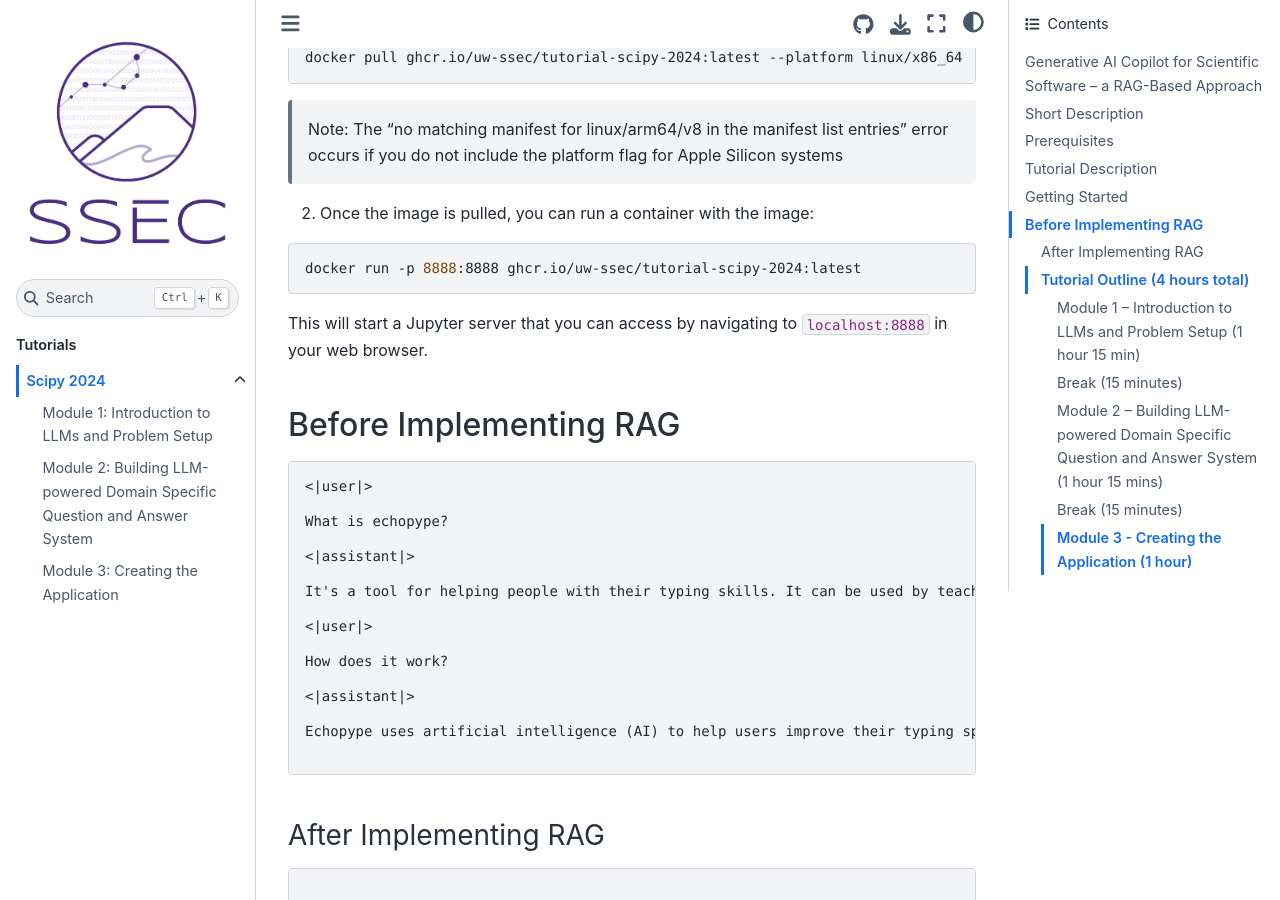
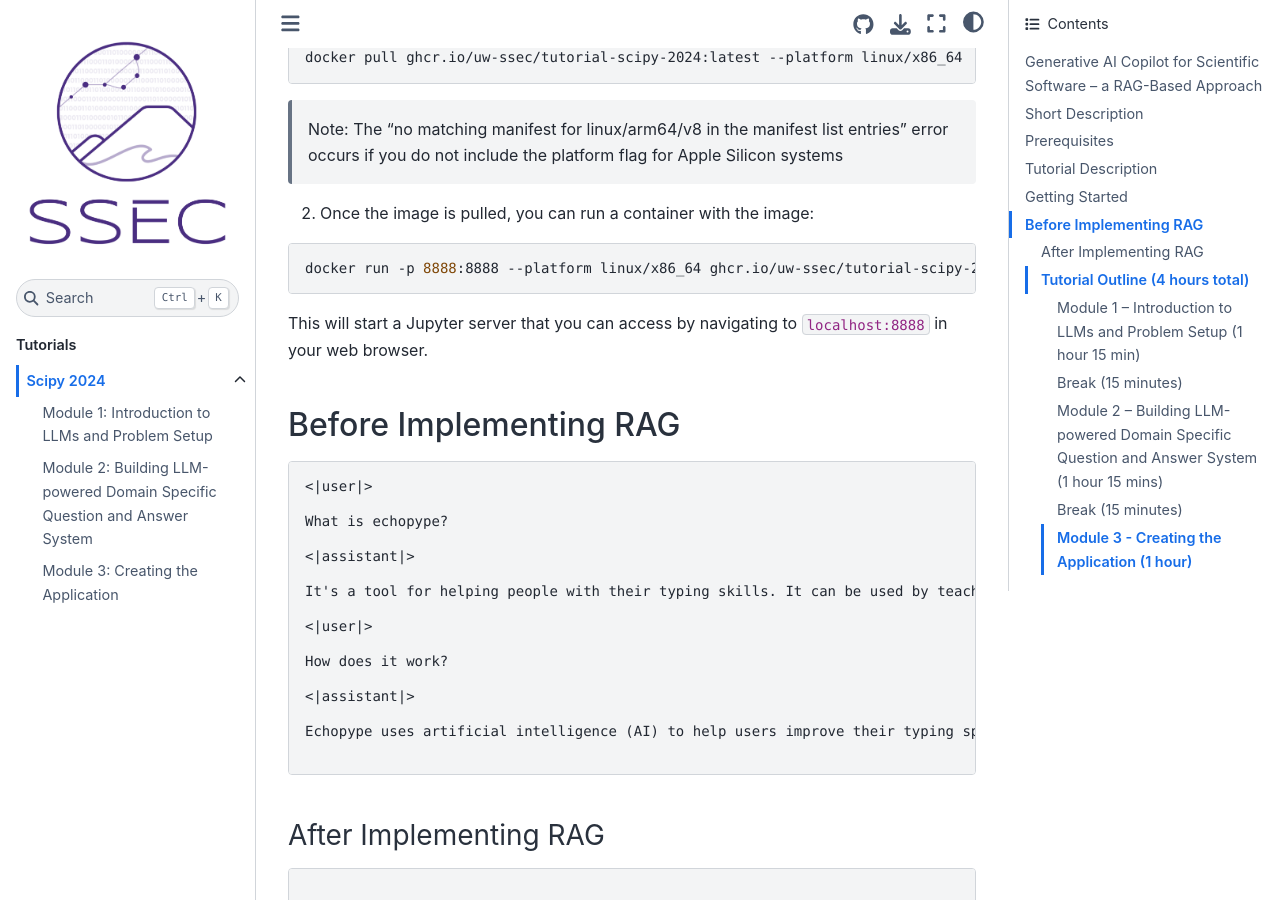
Before and after one commit to uw-ssec/tutorials, a Jupyter Book: the page built from SciPy2024/README.md, in a window 1280 px wide and 900 px high, scrolled down 3394 px. Built offline with Jupyter Book 1.0.4 settings and Sphinx 7.4.7 and the Sphinx Book theme 1.1.4, drawn with Linux system fonts in a browser that asks for light colours.

Commit message:
docs: Add platform for docker run README.md

````diff
--- a/SciPy2024/README.md
+++ b/SciPy2024/README.md
@@ -80,7 +80,7 @@ docker pull ghcr.io/uw-ssec/tutorial-scipy-2024:latest --platform linux/x86_64
 2. Once the image is pulled, you can run a container with the image:
 
 ```bash
-docker run -p 8888:8888 ghcr.io/uw-ssec/tutorial-scipy-2024:latest
+docker run -p 8888:8888 --platform linux/x86_64 ghcr.io/uw-ssec/tutorial-scipy-2024:latest
 ```
 
 This will start a Jupyter server that you can access by navigating to `localhost:8888` in your web browser.
````
